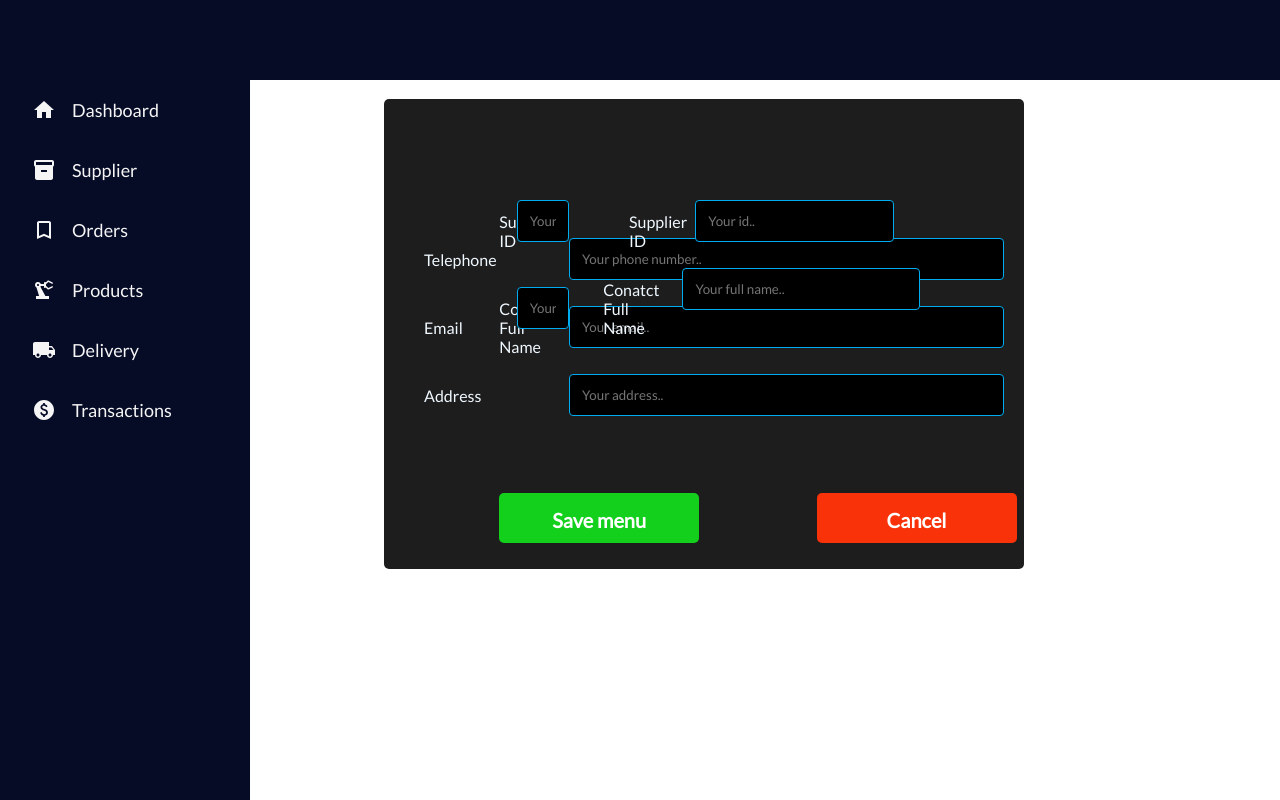
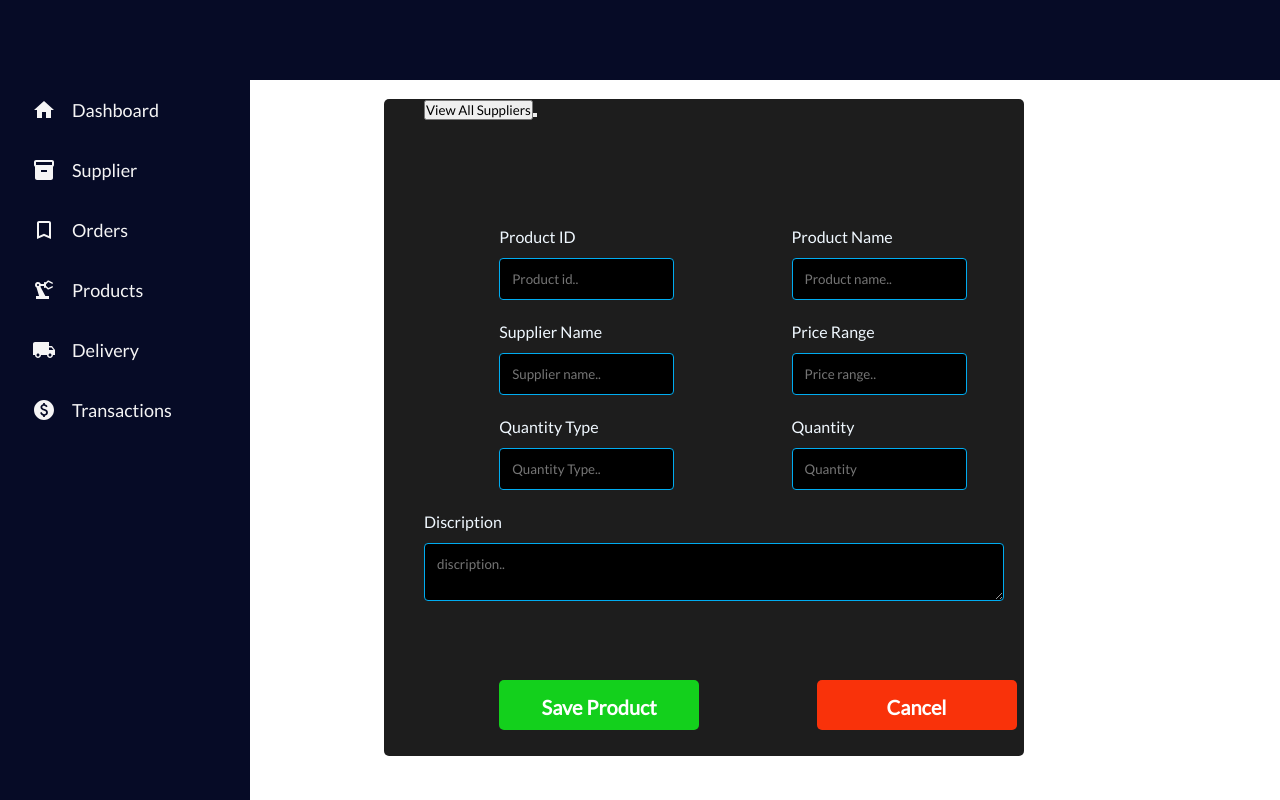
Before and after one commit to maneeshalakshani/Construction_Site, a React (Create React App) app in the folder frontend/: page /addproduct in a window 1280 px wide. Built offline with nearby package versions, Linux system fonts and the light colour scheme.

Commit message:
Productview

```diff
--- a/frontend/src/App.js
+++ b/frontend/src/App.js
@@ -5,6 +5,7 @@ import {BrowserRouter as Router, Routes, Route} from 'react-router-dom';
 import Home from './pages/Home';
 import AddSupplier from './pages/AddSupplier';
 import Addproduct from './pages/Addproduct';
+import ViewProduct from './pages/ViewProducts';
 
 import Navbar from './Components/Navbar';
 
@@ -16,6 +17,7 @@ function App() {
     <Route path='/home' element={<Home/>} />
     <Route path='/addsupplier' element={<AddSupplier/>} />
     <Route path='/addproduct' element={<Addproduct/>} />
+    <Route path='/viewproduct' element={<ViewProduct/>} />
     </Routes>
    </Router>
 
--- a/frontend/src/CSS/Addproduct.css
+++ b/frontend/src/CSS/Addproduct.css
@@ -6,6 +6,7 @@
 
 * {
     box-sizing: border-box;
+
   }
 
   input[type=text], select, textarea {
@@ -77,7 +78,7 @@
   flex-wrap: wrap;
   }
 
-  .savebutton{
+  .addproductbutton{
     border: none;
   border-radius: 5px;
   outline: 0;
@@ -94,7 +95,7 @@
   font-weight: bold;
   width: 200px;
   }
-  .cancelbutton{
+  .cancelproductbutton{
     border: none;
   border-radius: 5px;
   outline: 0;
--- /dev/null
+++ b/frontend/src/CSS/Home.css
@@ -0,0 +1,11 @@
+.about-section {
+    position: fixed;
+    top:11%;
+    left:16.5%;
+    width: 89%;
+    padding: 40px;
+    text-align: center;
+    background-color: #474e5d;
+    color: white;
+    font-size: 23px;
+  }
--- a/frontend/src/pages/Addproduct.js
+++ b/frontend/src/pages/Addproduct.js
@@ -1,5 +1,6 @@
 import React from 'react';
 import '../CSS/Addproduct.css'
+import {Link} from 'react-router-dom';
 
 function Addproduct() {
 
@@ -7,97 +8,104 @@ function Addproduct() {
         <div>
         <br></br>
         <div className='container'>
+        <Link to='/viewproduct'>
+            <button className='btn btn-secondary'>
+                View All Suppliers
+            </button>
+        </Link>
+            <button></button>
             <div >
             <br></br><br></br><br></br>
-                <div class ="menuforminside col-md-9">
+        <div>
             <form>
             <br></br>
            <br></br>
            <ul className='addproductul'>
-           <ul className='addproductul'>
            <div class="row">
-                <div class="col-25">
-                    <label for="fname">Supplier ID</label>
+                <div class="row">
+                    <label for="fname">Product ID</label>
                 </div>
-                <div class="col-75">
-                    <input type="text" id="fname" name="firstname" placeholder="Your id.."></input>
+                <div class="row">
+                    <input type="text" id="fname" name="firstname" placeholder="Product id.."></input>
                 </div>
             </div>
-            <br></br>
+            &nbsp;&nbsp;&nbsp;&nbsp;&nbsp;&nbsp;&nbsp;&nbsp;&nbsp;&nbsp;&nbsp;&nbsp;
+            &nbsp;&nbsp;&nbsp;&nbsp;&nbsp;&nbsp;&nbsp;&nbsp;&nbsp;&nbsp;&nbsp;&nbsp;
+            &nbsp;&nbsp;&nbsp;&nbsp;&nbsp;&nbsp;&nbsp;&nbsp;&nbsp;&nbsp;&nbsp;&nbsp;
             <div class="row">
-                <div class="col-25">
-                    <label for="fname">Conatct Full Name</label>
+                <div class="row">
+                    <label for="fname">Product Name</label>
                 </div>
-                <div class="col-75">
-                    <input type="text" id="fname" name="firstname" placeholder="Your full name.."></input>
+                <div class="row">
+                    <input type="text" id="fname" name="productname" placeholder="Product name.."></input>
                 </div>
             </div>
            </ul>
-
-           </ul>
+           <br></br> <br></br> <br></br>   <br></br> <br></br>
            <ul className='addproductul'>
            <div class="row">
-                <div class="col-25">
-                    <label for="fname">Supplier ID</label>
+                <div class="row">
+                    <label for="fname">Supplier Name</label>
                 </div>
-                <div class="col-75">
-                    <input type="text" id="fname" name="firstname" placeholder="Your id.."></input>
+                <div class="row">
+                    <input type="text" id="fname" name="suppliername" placeholder="Supplier name.."></input>
                 </div>
             </div>
-            <br></br>
+            &nbsp;&nbsp;&nbsp;&nbsp;&nbsp;&nbsp;&nbsp;&nbsp;&nbsp;&nbsp;&nbsp;&nbsp;
+            &nbsp;&nbsp;&nbsp;&nbsp;&nbsp;&nbsp;&nbsp;&nbsp;&nbsp;&nbsp;&nbsp;&nbsp;
+            &nbsp;&nbsp;&nbsp;&nbsp;&nbsp;&nbsp;&nbsp;&nbsp;&nbsp;&nbsp;&nbsp;&nbsp;
             <div class="row">
-                <div class="col-25">
-                    <label for="fname">Conatct Full Name</label>
+                <div class="row">
+                    <label for="fname">Price Range</label>
                 </div>
-                <div class="col-75">
-                    <input type="text" id="fname" name="firstname" placeholder="Your full name.."></input>
+                <div class="row">
+                    <input type="text" id="fname" name="pricerange" placeholder="Price range.."></input>
                 </div>
             </div>
            </ul>
-            <br></br>
-
-            <br></br>
-            <div class="row">
-                <div class="col-25">
-                    <label for="fname">Telephone</label>
+           <br></br> <br></br> <br></br><br></br> <br></br>
+           <ul className='addproductul'>
+           <div class="row">
+                <div class="row">
+                    <label for="fname">Quantity Type</label>
                 </div>
-                <div class="col-75">
-                    <input type="text" id="fname" name="firstname" placeholder="Your phone number.."></input>
+                <div class="row">
+                    <input type="text" id="fname" name="quantitytype" placeholder="Quantity Type.."></input>
                 </div>
             </div>
-            <br></br>
+            &nbsp;&nbsp;&nbsp;&nbsp;&nbsp;&nbsp;&nbsp;&nbsp;&nbsp;&nbsp;&nbsp;&nbsp;
+            &nbsp;&nbsp;&nbsp;&nbsp;&nbsp;&nbsp;&nbsp;&nbsp;&nbsp;&nbsp;&nbsp;&nbsp;
+            &nbsp;&nbsp;&nbsp;&nbsp;&nbsp;&nbsp;&nbsp;&nbsp;&nbsp;&nbsp;&nbsp;&nbsp;
             <div class="row">
-                <div class="col-25">
-                    <label for="fname">Email</label>
+                <div class="row">
+                    <label for="fname">Quantity</label>
                 </div>
-                <div class="col-75">
-                    <input type="text" id="fname" name="firstname" placeholder="Your email.."></input>
+                <div class="row">
+                    <input type="text" id="fname" name="quantity" placeholder="Quantity"></input>
                 </div>
             </div>
-            <br></br>
+           </ul>
+            <br></br><br></br><br></br><br></br><br></br>
             <div class="row">
-                <div class="col-25">
-                    <label for="fname">Address</label>
+                <div class="row">
+                    <label for="fname">Discription</label>
                 </div>
-                <div class="col-75">
-                    <input type="text" id="fname" name="firstname" placeholder="Your address.."></input>
+                <div class="row">
+                    <textarea type="text" id="fname" name="discription" placeholder="discription.."></textarea>
                 </div>
             </div>
             <br></br> <br></br> <br></br> <br></br>
             <div class="row" id="addsupplierbutton">
                 <ul className='addsupplierul'>
-                <button type="submit" className="savebutton">Save menu</button>
+                <button type="submit" className="addproductbutton">Save Product</button>
                 &nbsp;&nbsp;&nbsp;&nbsp;&nbsp;&nbsp;&nbsp;&nbsp;&nbsp;&nbsp;&nbsp;&nbsp;
                 &nbsp;&nbsp;&nbsp;&nbsp;&nbsp;&nbsp;&nbsp;&nbsp;&nbsp;&nbsp;&nbsp;&nbsp;
                 &nbsp;&nbsp;&nbsp;&nbsp;&nbsp;&nbsp;&nbsp;&nbsp;&nbsp;&nbsp;&nbsp;&nbsp;
-                <button type="submit" className="cancelbutton">Cancel</button>
+                <button type="submit" className="cancelproductbutton">Cancel</button>
                 </ul>
 
             </div>
             <br></br>
-
-
-
             </form>
             </div>
             <br></br><br></br><br></br>
--- a/frontend/src/pages/Home.js
+++ b/frontend/src/pages/Home.js
@@ -1,9 +1,20 @@
 import React from 'react';
-
+import '../CSS/Home.css'
 function Home() {
   return (
     <div className='home'>
-      <h1>Home</h1>
+     <div class="about-section">
+  <h1>About Us Page</h1>
+  <p>A synonym for quality, speed and care, Maga Engineering is one of the most trusted construction </p>
+  <p>companies in South Asia, delivering high-quality buildings and infrastructure for over three decades.
+ From concept to conclusion, Maga continues to work with an array of stakeholders from investors and </p>
+  <p> From concept to conclusion, Maga continues to work with an array of stakeholders from investors and
+  developers to public agencies and regional communities. As the largest construction company in Sri Lanka, </p>
+  <p>its work has enriched all sectors of the economy, from healthcare and hospitality to transport and water supply.</p>
+
+
+
+</div>
     </div>
   );
 }
--- /dev/null
+++ b/frontend/src/pages/ViewProducts.js
@@ -0,0 +1,20 @@
+import React from "react";
+import '../CSS/Viewproduct.css'
+import {Link} from "react-router-dom";
+
+const ViewProduct =(props)=>{
+    const{_id,name,unitPrice,unitType}=props.Result;
+    return(
+    <div>
+
+    <div className="cardofmenus">
+
+        <h1>{name}</h1>
+        <article>Rs. {unitPrice}</article>
+
+    </div>
+    </div>
+    )
+};
+
+export default ViewProduct;
```
Also changed, not shown: frontend/src/CSS/Viewproduct.css (added).
